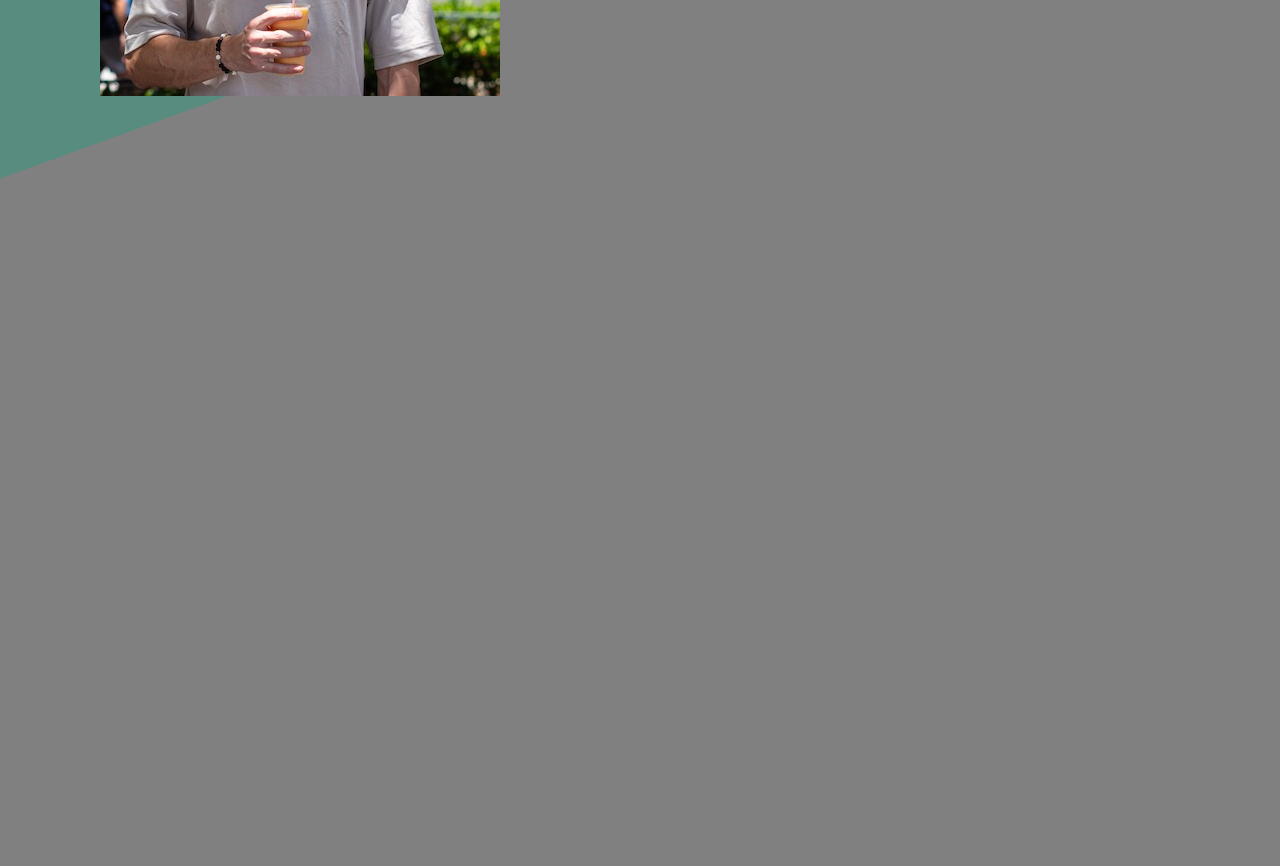
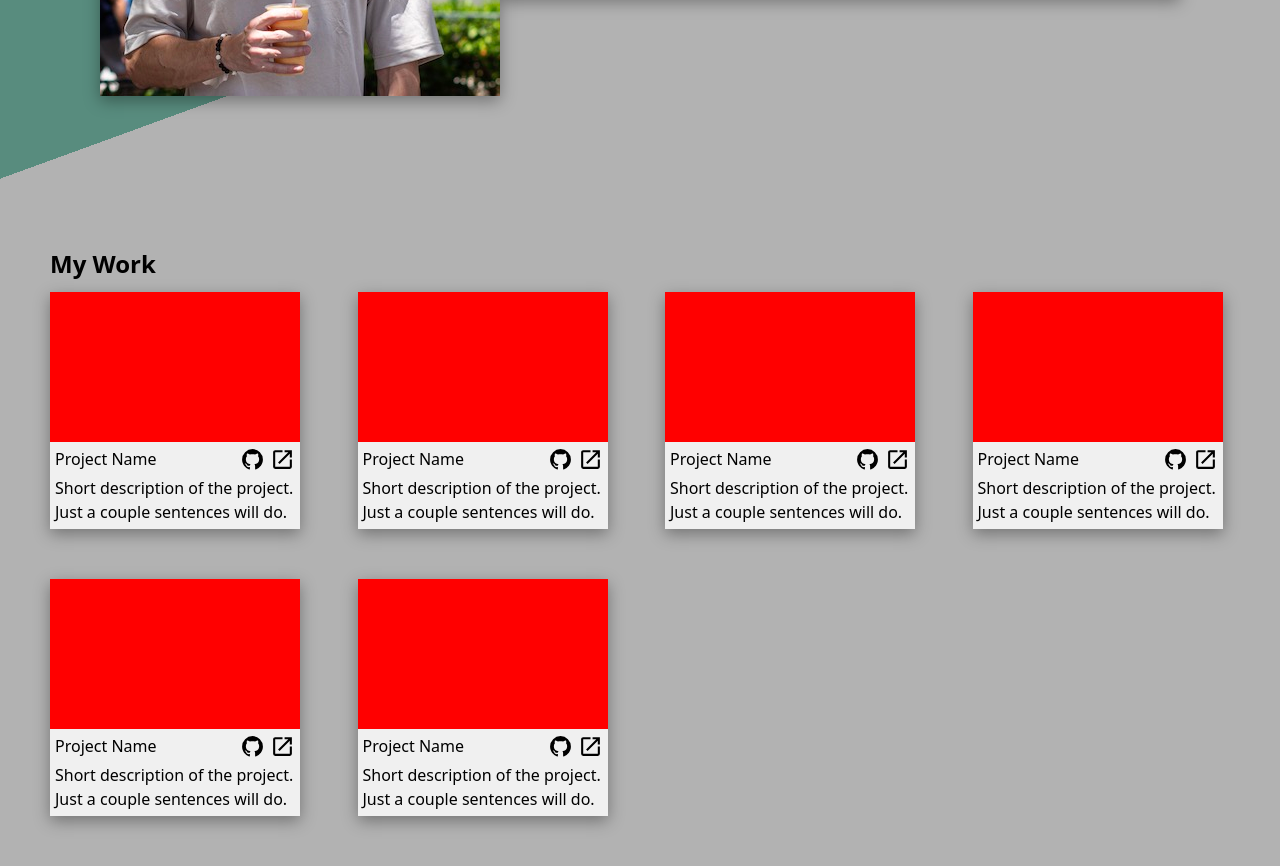
Before and after one commit to maxheerdegen/homepage, a plain HTML site: page index.html in a window 1280 px wide. Shown: the part 546-1412 px from the top of the page. Before the commit the page ends 800 px from the top, so only its background shows below. Drawn offline with Linux system fonts and the light colour scheme.

Commit message:
add main content as placeholders

```diff
--- a/index.html
+++ b/index.html
@@ -19,5 +19,88 @@
             </div>
         </div>
     </div>
+    <main class="work">
+        <h2>My Work</h2>
+        <div class="cards">
+            <div class="card">
+                <div class="placeholder">
+                </div>
+                <div class="cardContent">
+                    <div class="projectTitle">Project Name
+                        <div class="links">
+                            <img class="logo" src="./images/github.svg" alt="Github logo">
+                            <img class="logo" src="./images/open-in-new.svg" alt="open in new">
+                        </div>
+                    </div>
+                    <div class="description">Short description of the project. Just a couple sentences will do.</div>
+                </div>
+            </div>
+            <div class="card">
+                <div class="placeholder">
+                </div>
+                <div class="cardContent">
+                    <div class="projectTitle">Project Name
+                        <div class="links">
+                            <img class="logo" src="./images/github.svg" alt="Github logo">
+                            <img class="logo" src="./images/open-in-new.svg" alt="open in new">
+                        </div>
+                    </div>
+                    <div class="description">Short description of the project. Just a couple sentences will do.</div>
+                </div>
+            </div>
+            <div class="card">
+                <div class="placeholder">
+                </div>
+                <div class="cardContent">
+                    <div class="projectTitle">Project Name
+                        <div class="links">
+                            <img class="logo" src="./images/github.svg" alt="Github logo">
+                            <img class="logo" src="./images/open-in-new.svg" alt="open in new">
+                        </div>
+                    </div>
+                    <div class="description">Short description of the project. Just a couple sentences will do.</div>
+                </div>
+            </div>
+            <div class="card">
+                <div class="placeholder">
+                </div>
+                <div class="cardContent">
+                    <div class="projectTitle">Project Name
+                        <div class="links">
+                            <img class="logo" src="./images/github.svg" alt="Github logo">
+                            <img class="logo" src="./images/open-in-new.svg" alt="open in new">
+                        </div>
+                    </div>
+                    <div class="description">Short description of the project. Just a couple sentences will do.</div>
+                </div>
+            </div>
+            <div class="card">
+                <div class="placeholder">
+                </div>
+                <div class="cardContent">
+                    <div class="projectTitle">Project Name
+                        <div class="links">
+                            <img class="logo" src="./images/github.svg" alt="Github logo">
+                            <img class="logo" src="./images/open-in-new.svg" alt="open in new">
+                        </div>
+                    </div>
+                    <div class="description">Short description of the project. Just a couple sentences will do.</div>
+                </div>
+            </div>
+            <div class="card">
+                <div class="placeholder">
+                </div>
+                <div class="cardContent">
+                    <div class="projectTitle">Project Name
+                        <div class="links">
+                            <img class="logo" src="./images/github.svg" alt="Github logo">
+                            <img class="logo" src="./images/open-in-new.svg" alt="open in new">
+                        </div>
+                    </div>
+                    <div class="description">Short description of the project. Just a couple sentences will do.</div>
+                </div>
+            </div>
+        </div>
+    </main>
 </body>
 </html>
--- a/style.css
+++ b/style.css
@@ -40,7 +40,7 @@
   }
 
 body {
-    background-color: grey;
+    background-color: #b2b2b2;
     font-family: system-ui, "Segoe UI", Roboto, Helvetica, Arial, sans-serif, "Apple Color Emoji", "Segoe UI Emoji", "Segoe UI Symbol";
 }
 
@@ -48,7 +48,7 @@ body {
     display: flex;
     align-items: center;
     background-color: #588c7e;
-    background: linear-gradient(160deg, #588c7e 60%, grey 50%);
+    background: linear-gradient(160deg, #588c7e 60%, #b2b2b2 60%);
     padding: 100px;
 }
 
@@ -56,6 +56,10 @@ body {
   background-color:  #f0f0f0;
   padding: 100px 10px;
   position: relative;
+}
+
+.about, .portrait {
+  box-shadow: rgba(0, 0, 0, 0.35) 0px 5px 15px;
 }
 
 .logo {
@@ -69,3 +73,50 @@ body {
   bottom: 10px;
   right: 10px;
 }
+
+main {
+  padding: 50px;
+}
+
+h2 {
+  margin-bottom: 10px;
+}
+
+.cards {
+  display: grid;
+  grid-template-columns: repeat(auto-fit, minmax(250px, 1fr));
+  gap: 50px;
+}
+
+.card {
+  width: 250px;
+  position: relative;
+  box-shadow: rgba(0, 0, 0, 0.35) 0px 5px 15px;
+}
+
+.placeholder {
+  width: 250px;
+  height: 150px;
+  background-color: red;
+}
+
+.cardContent {
+  background-color: #f0f0f0;
+  padding: 5px;
+}
+
+.projectTitle {
+  display: flex;
+  margin-bottom: 5px;
+}
+
+.links {
+  display: flex;
+  position: absolute;
+  right: 5px;
+  gap: 5px;
+}
+
+main .logo {
+  width: 25px;
+}
```
Also changed, not shown: images/open-in-new.svg (added).
